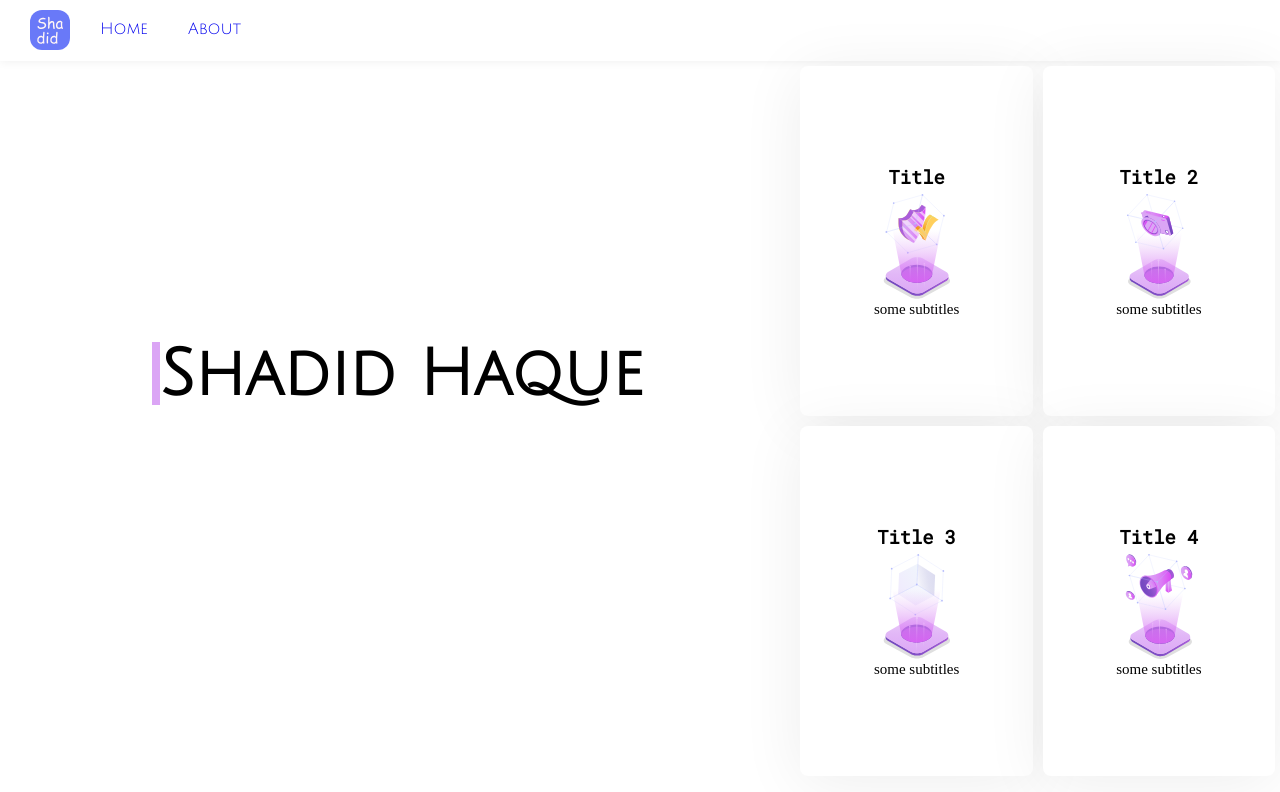
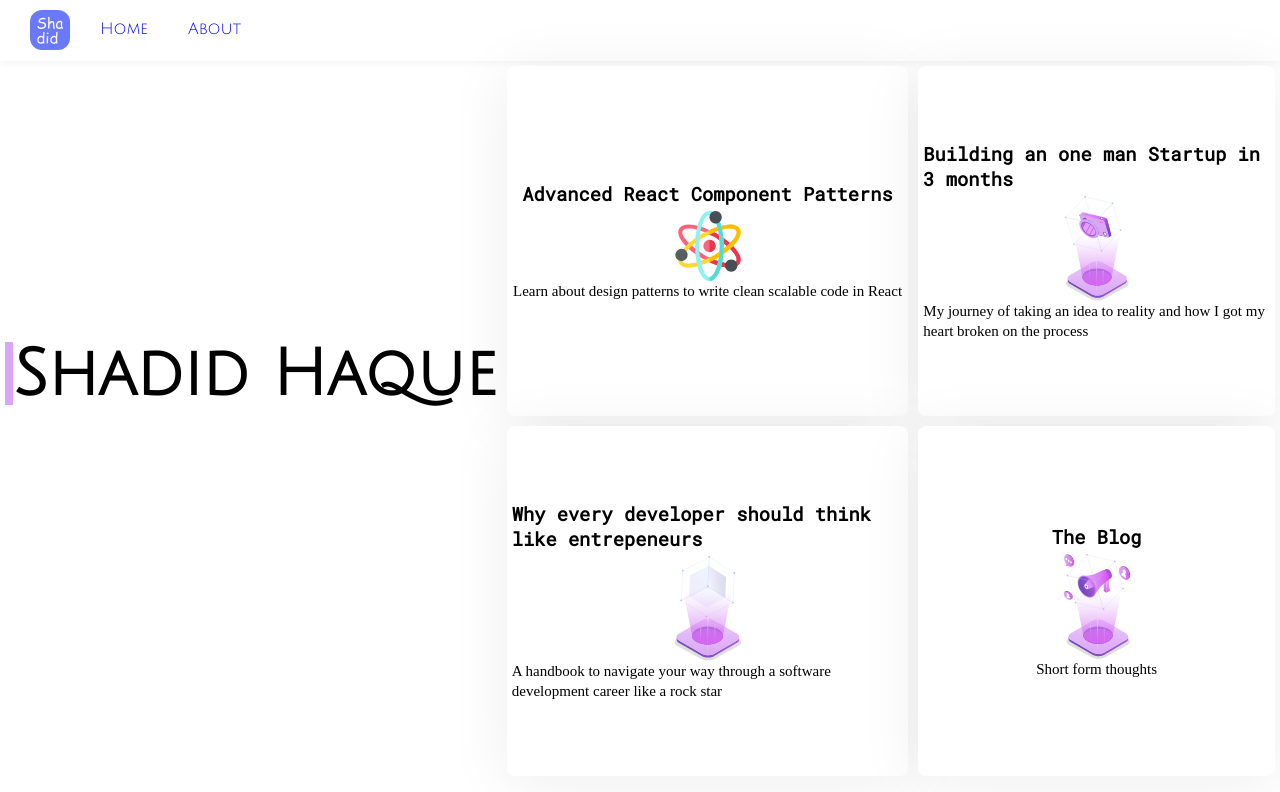
Before and after one commit to Shadid12/shadid-blog-gatsby, a Gatsby site: page / in a window 1280 px wide. Built offline with nearby package versions, Linux system fonts and the light colour scheme; Gatsby itself is replaced by a stand-in of ours.

Commit message:
added some new features

```diff
--- a/src/components/Card/card.scss
+++ b/src/components/Card/card.scss
@@ -36,6 +36,8 @@
     h3 {
         font-family: Roboto Mono;
         margin-bottom: 5px;
+        padding-left: 5px;
+        padding-right: 5px;
     }
 
     p {
@@ -43,5 +45,7 @@
         font-weight: normal;
         font-size: 15px;
         line-height: 20px;
+        padding-right: 5px;
+        padding-left: 5px;
     }
 }
--- a/src/components/Card/index.js
+++ b/src/components/Card/index.js
@@ -5,10 +5,14 @@
 import camera from './assets/camera.svg'
 import anon from './assets/anon.svg'
 import tut from './assets/tut.svg'
+import atom from './assets/atom.svg'
 
 export default  (props) => {
     const {title, btnTitle, sub, icon} = props
     let propIcon = null
+    if(icon && icon === 'atom') {
+        propIcon = atom
+    }
     if(icon && icon === 'protect') {
         propIcon = proptect
     }
--- a/src/components/Landing/index.js
+++ b/src/components/Landing/index.js
@@ -1,4 +1,5 @@
 import React from 'react'
+import { navigate } from "gatsby"
 import './landing.scss'
 
 // components
@@ -12,31 +13,37 @@
         <div className="one">
             <Title main="Shadid Haque"/>
         </div>
-        <div className="two">
+        <div
+            className="two"
+            onClick={() => navigate(
+                '/post')
+            }
+        >
             <Card
-                title='Title'
-                sub='some subtitles'
-                icon='protect'
+                title='Advanced React Component Patterns'
+                sub='Learn about design patterns to write clean scalable code in React'
+                icon='atom'
             />
         </div>
         <div className="three">
             <Card
-                title='Title 2'
-                sub='some subtitles'
+                title='Building an one man Startup in 3 months'
+                sub='My journey of taking an idea to reality and how I got
+                        my heart broken on the process'
                 icon='camera'
             />
         </div>
         <div className="four">
             <Card
-                title='Title 3'
-                sub='some subtitles'
+                title='Why every developer should think like entrepeneurs'
+                sub='A handbook to navigate your way through a software development career like a rock star'
                 icon='tut'
             />
         </div>
         <div className="five">
             <Card
-                title='Title 4'
-                sub='some subtitles'
+                title='The Blog'
+                sub='Short form thoughts'
                 icon='anon'
             />
         </div>
```
Also changed, not shown: src/pages/post.js (added, +12 -0 lines), src/components/Card/assets/atom.svg (added).
